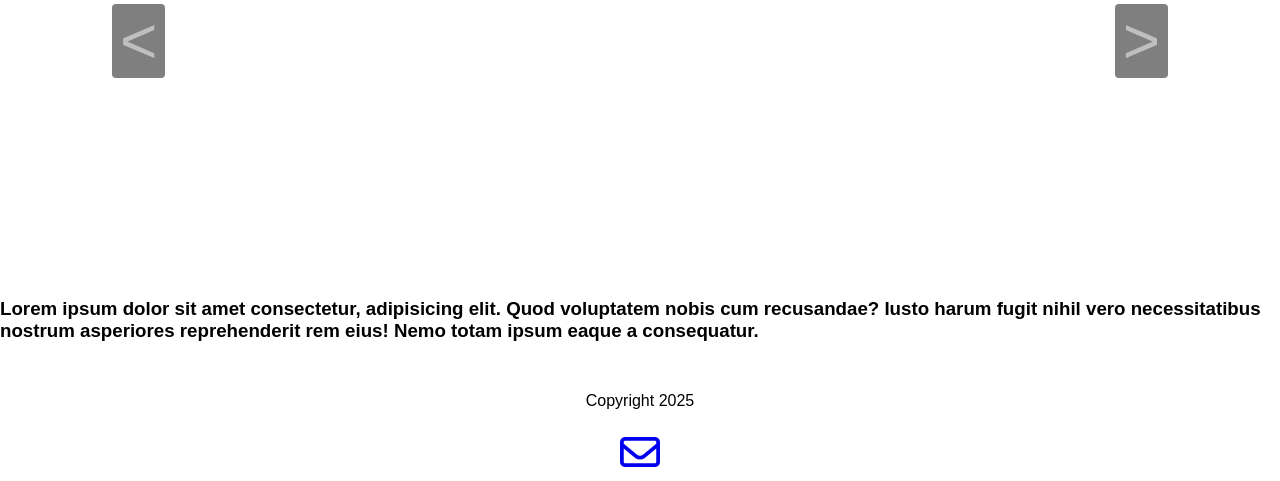
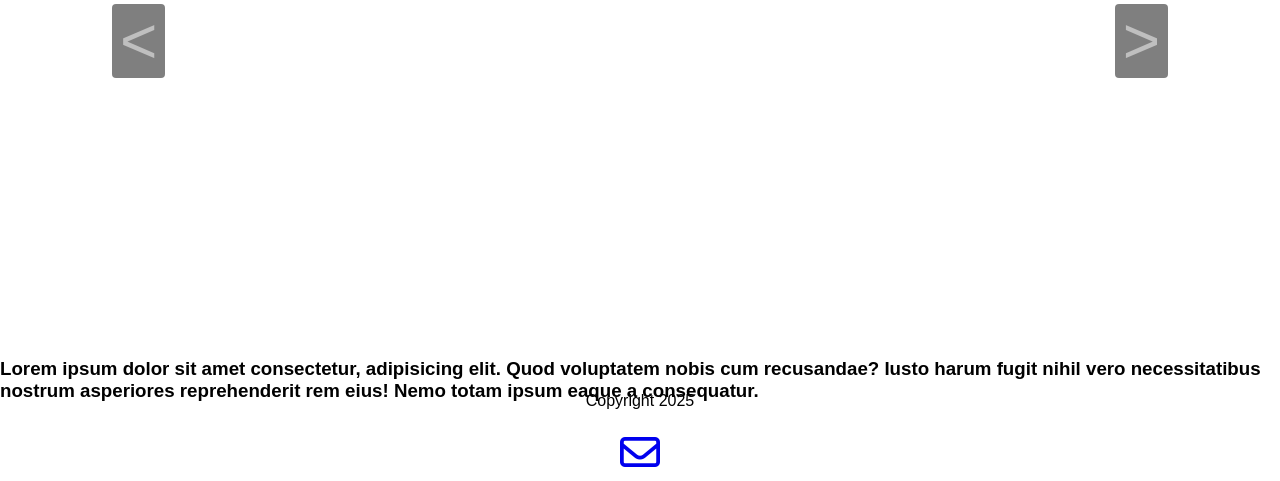
Before and after one commit to jonyawn/capstone, a plain HTML site: page index.html in a window 1280 px wide. Shown: the part 359-840 px from the top of the page. Drawn offline with Linux system fonts and the light colour scheme.

Commit message:
Update styleSheet.css

```diff
--- a/styleSheet.css
+++ b/styleSheet.css
@@ -48,7 +48,6 @@ a:visited{
 }
 .slide{
     position: absolute;
-
     opacity: 0;
 }
 .slide > img{
@@ -90,7 +89,7 @@ a:visited{
     margin: 0;
     padding: 0;
     position: absolute;
-    bottom: 10%;
+    bottom: 2.5%;
     display: block;
 }
 h3{
```
